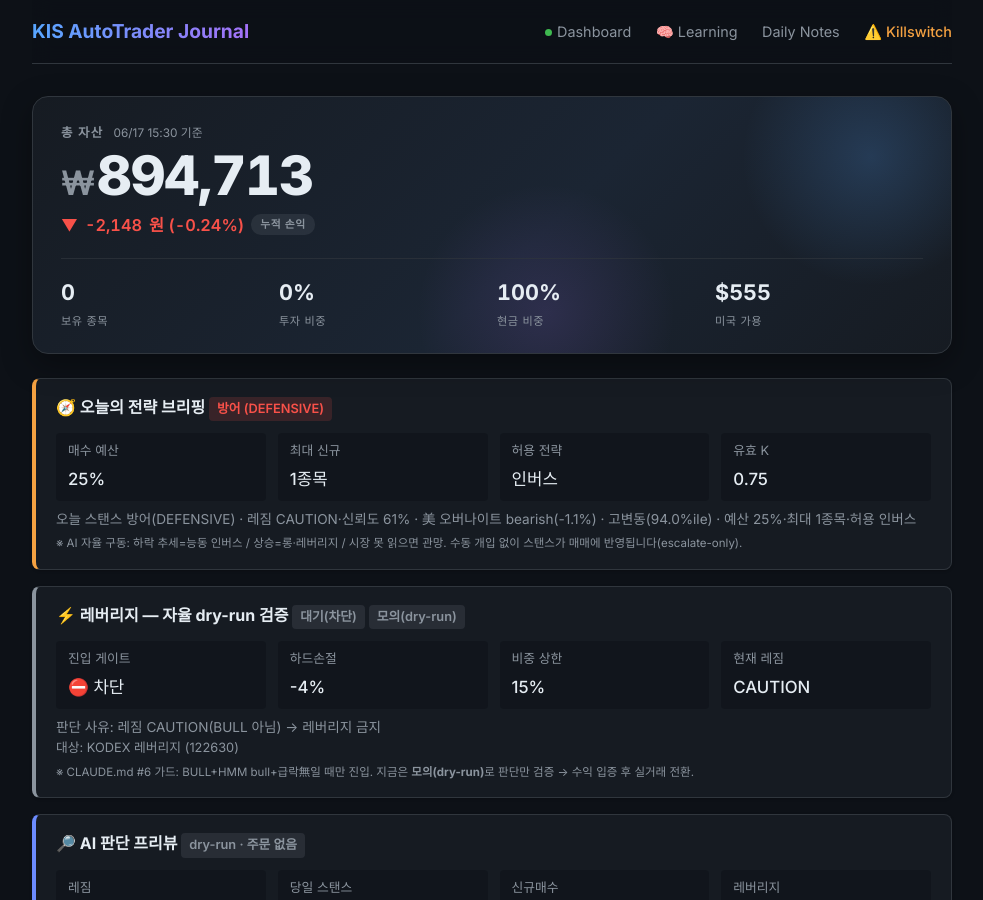
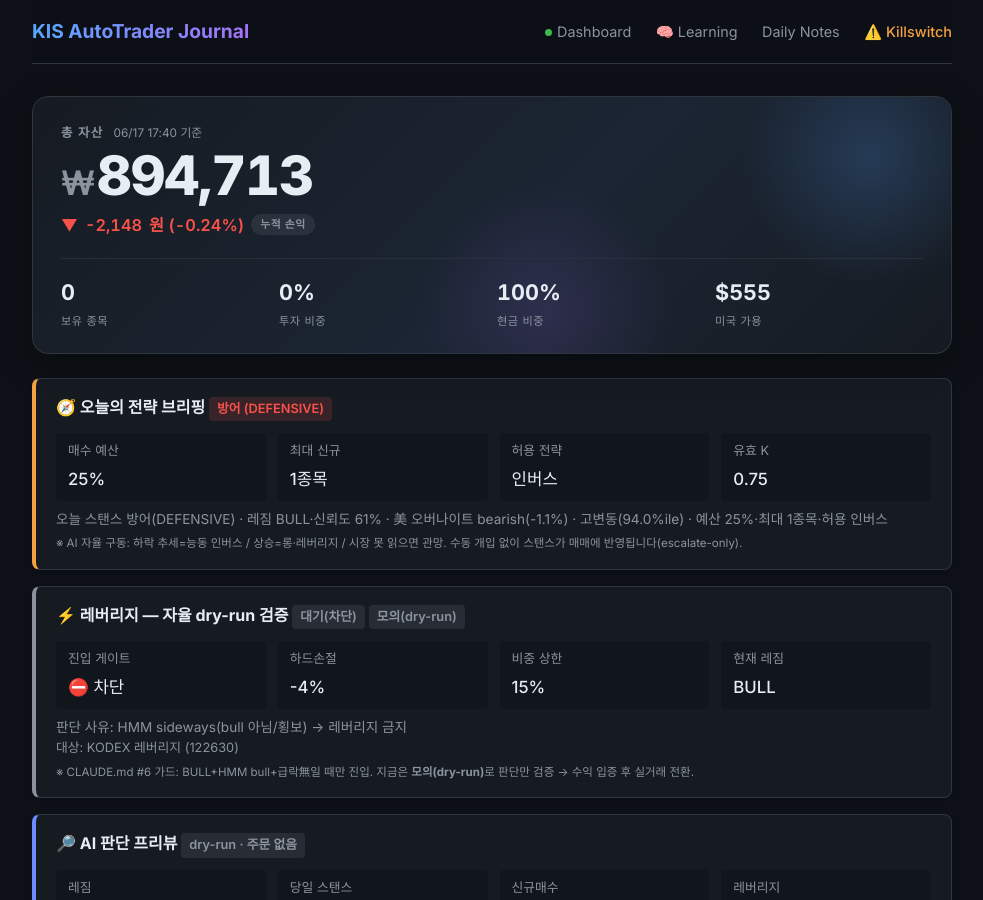
Before and after one commit to BudongJW/kis-trading-journal, a Jekyll site: the page built from index.html, in a window 1280 px wide and 900 px high. Shown: the whole window, without its empty margins (148-1131 px from the left). Built offline with Jekyll 4.4.1, drawn with Linux system fonts in a browser that asks for light colours; nearby versions of some CDN libraries; some of the changed text lies outside the part shown.

Commit message:
auto: portfolio update 17:41

```diff
--- a/_data/portfolio.json
+++ b/_data/portfolio.json
@@ -1,5 +1,5 @@
 {
-  "updated_at": "2026-06-17T15:30:29.306215",
+  "updated_at": "2026-06-17T17:40:59.014931",
   "initial_capital": 500000,
   "cash": 893673,
   "holdings": [],
@@ -1009,15 +1009,8 @@
     "trained": false
   },
   "bear_strategy": {
-    "enabled": true,
-    "regime": "CAUTION",
-    "confidence": 0.65,
-    "sma_ratio": 0.8908,
-    "canary_bad": 1,
-    "canary_scores": {
-      "195930": 1.7453,
-      "132030": -1.0576
-    }
+    "regime": "BULL",
+    "enabled": false
   },
   "us_session": {
     "enabled": true,
@@ -1295,9 +1288,9 @@
     "size_mult": 0.4,
     "k_effective": 0.75,
     "allow_summary": "인버스",
-    "briefing": "오늘 스탠스 방어(DEFENSIVE) · 레짐 CAUTION·신뢰도 61% · 美 오버나이트 bearish(-1.1%) · 고변동(94.0%ile) · 예산 25%·최대 1종목·허용 인버스",
+    "briefing": "오늘 스탠스 방어(DEFENSIVE) · 레짐 BULL·신뢰도 61% · 美 오버나이트 bearish(-1.1%) · 고변동(94.0%ile) · 예산 25%·최대 1종목·허용 인버스",
     "signals": {
-      "regime": "CAUTION",
+      "regime": "BULL",
       "confidence": 0.613,
       "direction": "bearish",
       "nasdaq_change": -1.15,
@@ -1310,10 +1303,10 @@
     "enabled": true,
     "dry_run": true,
     "gate_allowed": false,
-    "gate_reason": "레짐 CAUTION(BULL 아님) → 레버리지 금지",
+    "gate_reason": "HMM sideways(bull 아님/횡보) → 레버리지 금지",
     "hard_stop_pct": 0.04,
     "max_weight": 0.15,
-    "regime": "CAUTION",
+    "regime": "BULL",
     "hmm_state": "sideways",
     "hmm_confidence": 0.902,
     "universe": [
```
